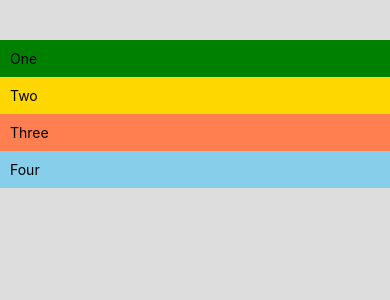
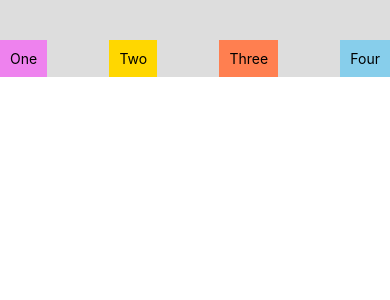
Before and after one commit to tamfolio/ToDo-App, a React Native app in the folder todo/: screen / in a window 390 px wide. Shown: the top 300 px of the page. Built offline with nearby package versions, Linux system fonts and the light colour scheme.

Commit message:
flex-between

```diff
--- a/todo/components/sandbox.js
+++ b/todo/components/sandbox.js
@@ -14,12 +14,13 @@ export default function SandBox(){
 
 const styles = StyleSheet.create({
     container: {
-        flex: 1,
+        flexDirection: "row",
+        justifyContent: 'space-between',
         paddingTop: 40,
         backgroundColor: '#ddd'
     },
     boxOne: {
-        backgroundColor: "green",
+        backgroundColor: "violet",
         padding: 10
     },
     boxTwo: {
```
